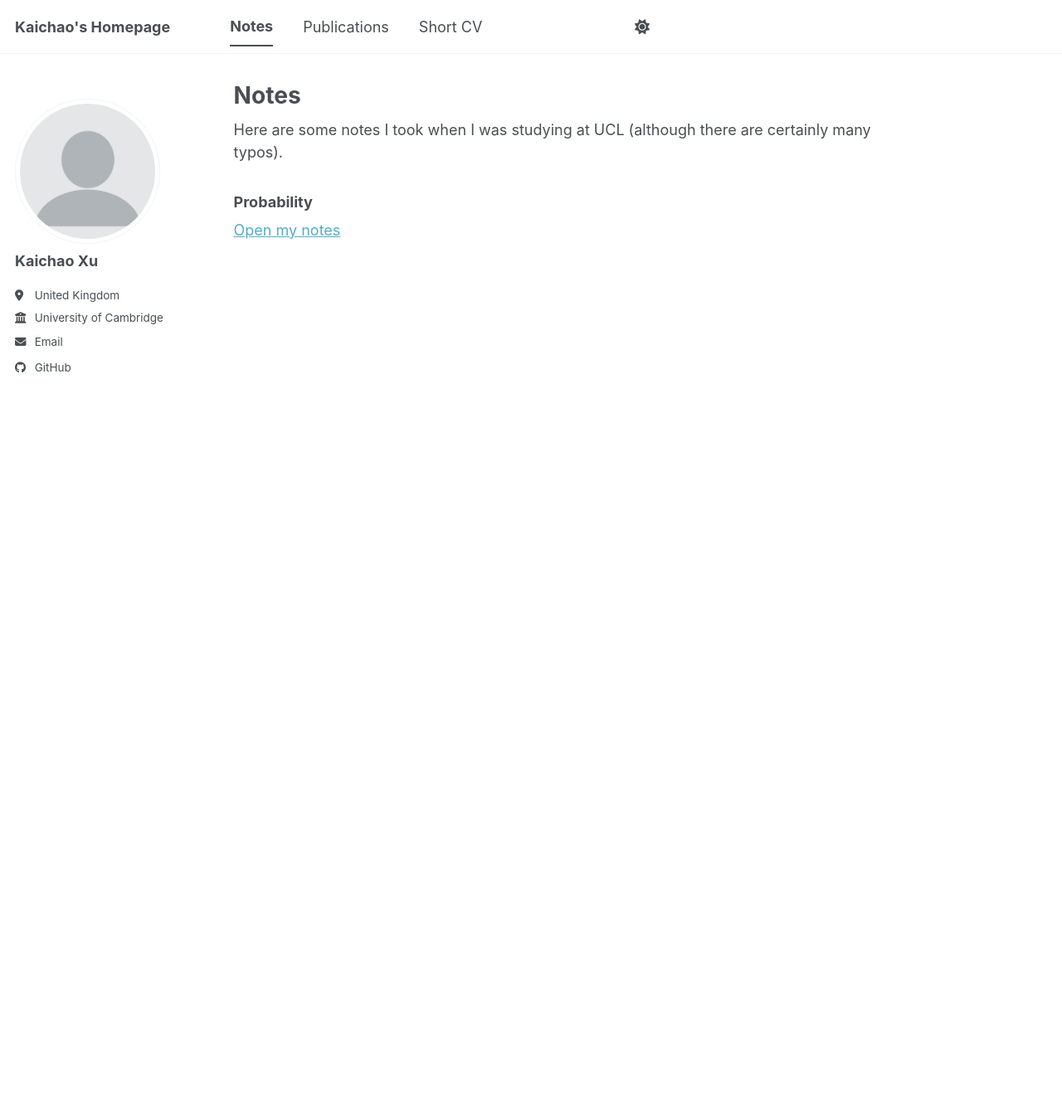
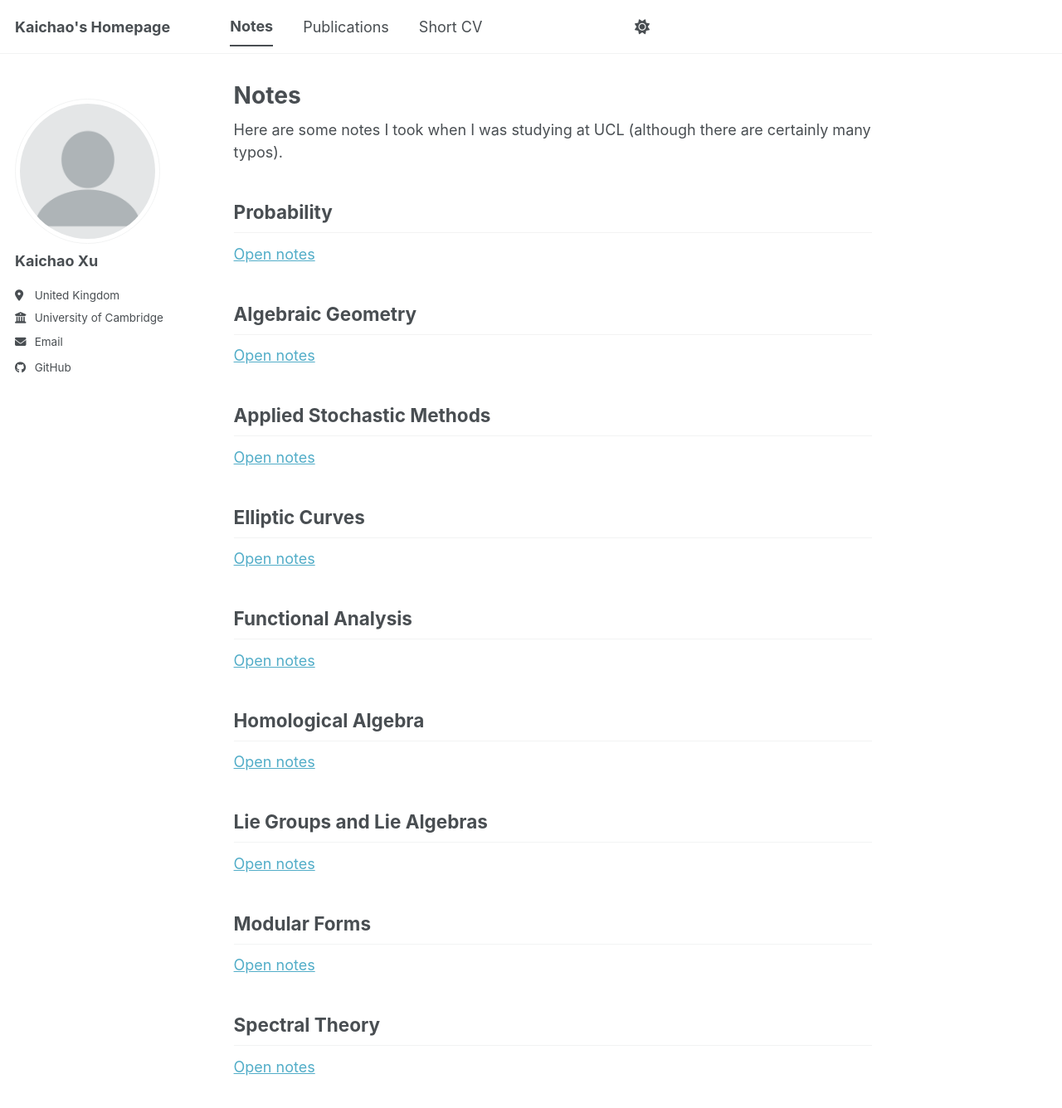
Before and after one commit to kx247/kaichaoxu, a Jekyll site: the page built from _pages/notes.md, in a window 1280 px wide and 1369 px high. Shown: the top 1336 px of the window at 83% size. Built offline with Jekyll 4.4.1, drawn with Linux system fonts in a browser that asks for light colours; a style sheet for code colours, icons or effects is not loaded.

Commit message:
Update notes.md

```diff
--- a/_pages/notes.md
+++ b/_pages/notes.md
@@ -6,6 +6,38 @@ author_profile: true
 
 Here are some notes I took when I was studying at UCL (although there are certainly many typos).
 
-### Probability
+## Probability
 
-[Open my notes]({{ '/files/Probability.pdf' | relative_url }})
+[Open notes](/kaichaoxu/files/Probability.pdf)
+
+## Algebraic Geometry
+
+[Open notes](/kaichaoxu/files/Algebraic_Geometry.pdf)
+
+## Applied Stochastic Methods
+
+[Open notes](/kaichaoxu/files/Applied_Stochastic_Methods.pdf)
+
+## Elliptic Curves
+
+[Open notes](/kaichaoxu/files/Elliptic_Curves.pdf)
+
+## Functional Analysis
+
+[Open notes](/kaichaoxu/files/Functional_analysis.pdf)
+
+## Homological Algebra
+
+[Open notes](/kaichaoxu/files/Homological_Algebra.pdf)
+
+## Lie Groups and Lie Algebras
+
+[Open notes](/kaichaoxu/files/Lie_Groups_and_Lie_Algebras.pdf)
+
+## Modular Forms
+
+[Open notes](/kaichaoxu/files/Modular_Forms.pdf)
+
+## Spectral Theory
+
+[Open notes](/kaichaoxu/files/Spectral_Theory.pdf)
```
